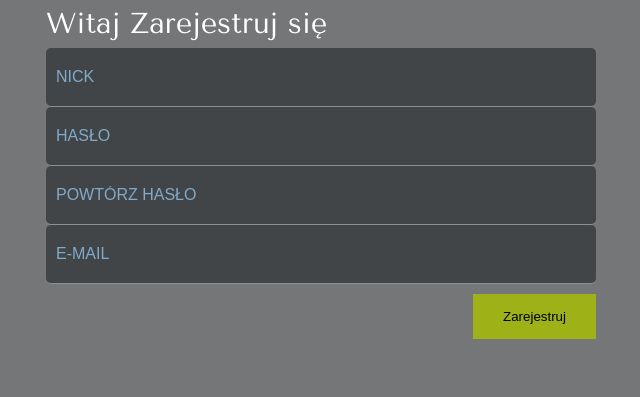
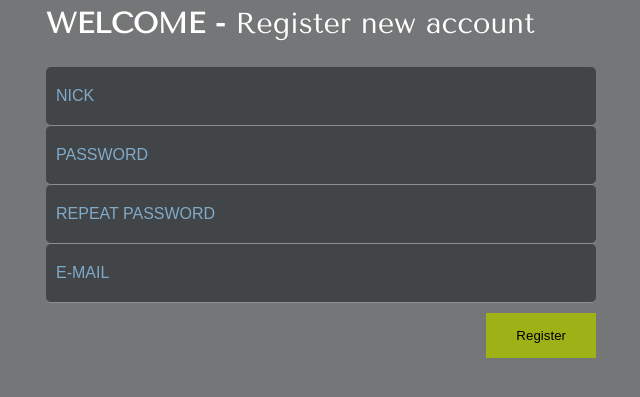
Before and after one commit to lexus12/LoginProject, a PHP site: page /register.php in a window 1280 px wide. Shown: the part 50-447 px from the top of the page, without its empty margins (294-934 px from the left). Run offline with PHP 8.4, Linux system fonts and the light colour scheme; some libraries are stand-ins or nearby versions.

Commit message:
Update register.php

```diff
--- a/register.php
+++ b/register.php
@@ -4,7 +4,6 @@ session_start();
 
 <html>
 	<header>
-		<link rel="stylesheet" href="https://cdnjs.cloudflare.com/ajax/libs/meyer-reset/2.0/reset.min.css">
 		<link rel="stylesheet" href="css/style.css">
 	</header>
 	<body>
@@ -12,27 +11,32 @@ session_start();
 		  <div class="container">
 				  <div class="login">
 					<h1 class="login-heading">
-					  <strong>Witaj</strong> Zarejestruj się</h1>
+					  <strong>WELCOME - </strong> Register new account</h1>
 					  <form action="classes/register.class.php" method="post">
 						<input type="text" name="nick" placeholder="NICK" required="required" class="input-txt" />
-						  <input type="password" name="password" placeholder="HASŁO" required="required" class="input-txt" />
-						  <input type="password" name="password2" placeholder="POWTÓRZ HASŁO" required="required" class="input-txt" />
+						  <input type="password" name="password" placeholder="PASSWORD" required="required" class="input-txt" />
+						  <input type="password" name="password2" placeholder="REPEAT PASSWORD" required="required" class="input-txt" />
 						  <input type="text" name="email" placeholder="E-MAIL" required="required" class="input-txt" />
 						  <div class="login-footer">
 
-							<button type="submit" class="btn btn--right" name="zarejestruj">Zarejestruj </button>
+							<button type="submit" class="btn btn--right" name="zarejestruj">Register </button>
 							<div class="comm">
 									<?php
-                  //adds communicats to user
-                  include_once('classes/communicats.class.php');
-                  ?>
-							</div>
+										//adds a comunicats when user need to know something
+										include_once('classes/communicats.class.php');
+									?>
+								</div>
+								<div class="err">
+									<?php
+										//adds a comunicats when user need to know something
+										include_once('classes/errors.class.php');
+									?>
+								</div>
 						  </div>
 					  </form>
 				  </div>
 			</div>
 
-    <script src="js/index.js"></script>
+	</body>
 
-<html>
-	<body>
+</html>
```
